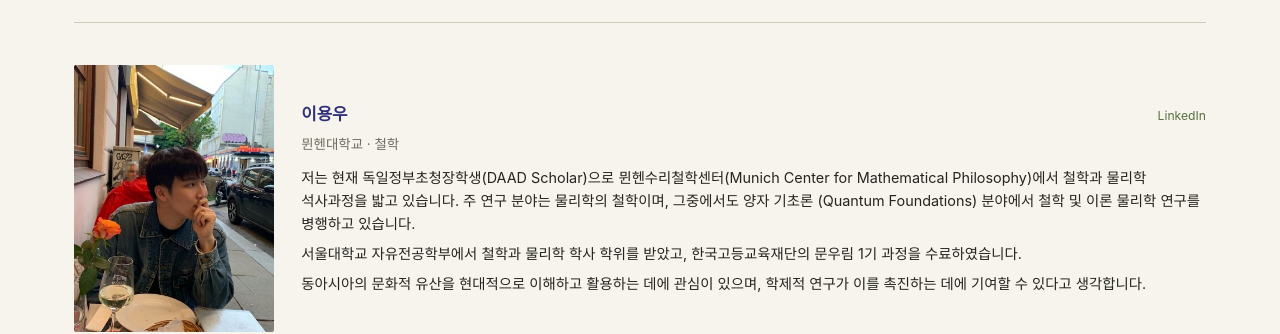
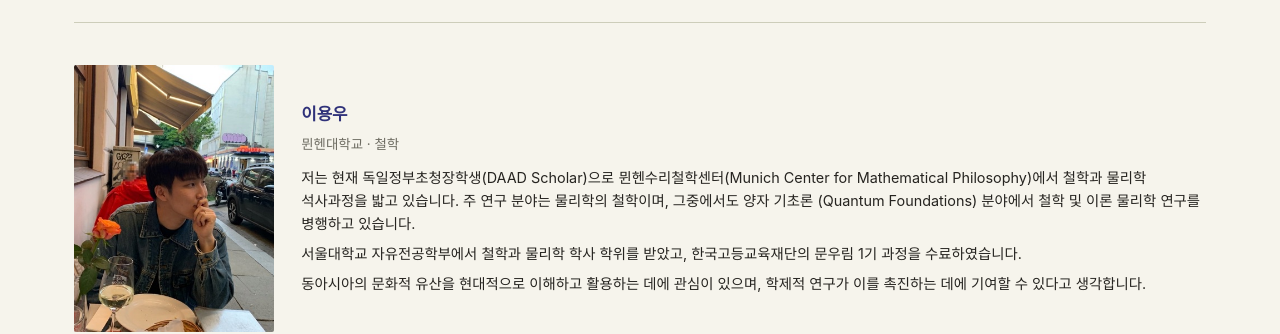
Before and after one commit to eastasia-interdisciplinary/eastasia-interdisciplinary.github.io, a Jekyll site: the page built from people.html, in a window 1280 px wide and 900 px high, scrolled down 4801 px. Shown: the part 152-486 px from the top of the window. Built offline with Jekyll 4.4.1, drawn with Linux system fonts in a browser that asks for light colours; some web fonts are replaced.

Commit message:
Take Yongwoo's LinkedIn back off
It was added on his behalf rather than submitted by him, and a link to
someone's profile is theirs to offer.

Co-Authored-By: Claude Opus 5 <noreply@anthropic.com>

```diff
--- a/_data/people.yml
+++ b/_data/people.yml
@@ -191,9 +191,7 @@
     I obtained a B.A. in Philosophy and a B.S. in Physics from Seoul National University and completed the Moonwoorim Program at the Korea Foundation for Advanced Studies.
 
     I am interested in developing contemporary understandings and applications of East Asian thought, and I believe that interdisciplinary research can play a significant role in advancing this goal.
-  link: "https://www.linkedin.com/in/yongwoo-yi-331653381/"
   sort_en: "yi yongwoo"
-  link_label: "LinkedIn"
 
 - name: "이유경"
   name_en: "Yugyeong Lee"
```
